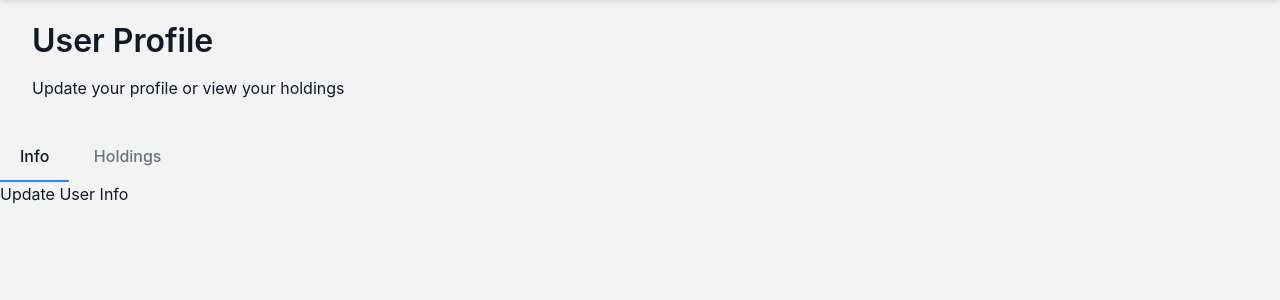
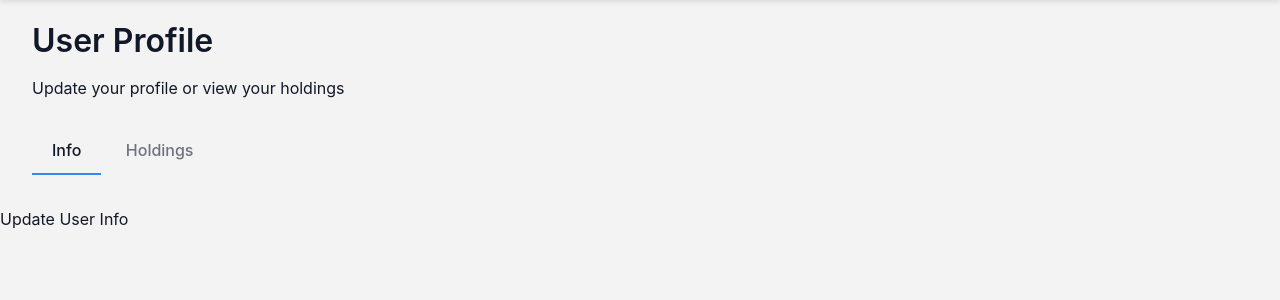
Before and after one commit to mystocks-africa/bycig-mkt, a PHP site: page /profile in a window 1280 px wide. Shown: the part 66-366 px from the top of the page. Run offline with PHP 8.4, Linux system fonts and the light colour scheme; data that the repository does not hold is empty; some libraries are stand-ins or nearby versions.

Commit message:
move tab group to hero section

```diff
--- a/app/views/profile/index.php
+++ b/app/views/profile/index.php
@@ -11,10 +11,14 @@
     <div class="hero-section">
         <h1>User Profile</h1>
         <p>Update your profile or view your holdings</p>
+        <br>
+        <div>
+            <span id="info-tab" class="tab active" onclick="handleToggleScreen('info')">Info</span>
+            <span id="holdings-tab" class="tab" onclick="handleToggleScreen('holdings')">Holdings</span>
+        </div>
     </div>
 
-    <span id="info-tab" class="tab active" onclick="handleToggleScreen('info')">Info</span>
-    <span id="holdings-tab" class="tab" onclick="handleToggleScreen('holdings')">Holdings</span>
+
 
     <div id="user-info">
         Update User Info
```
